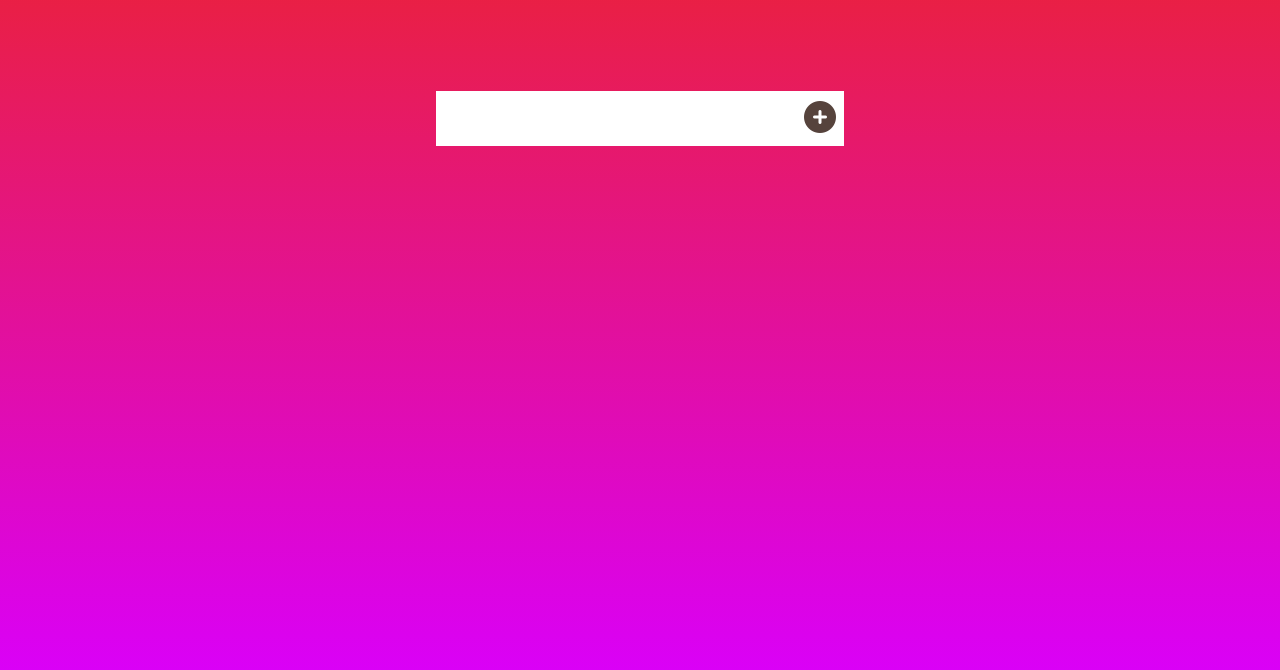
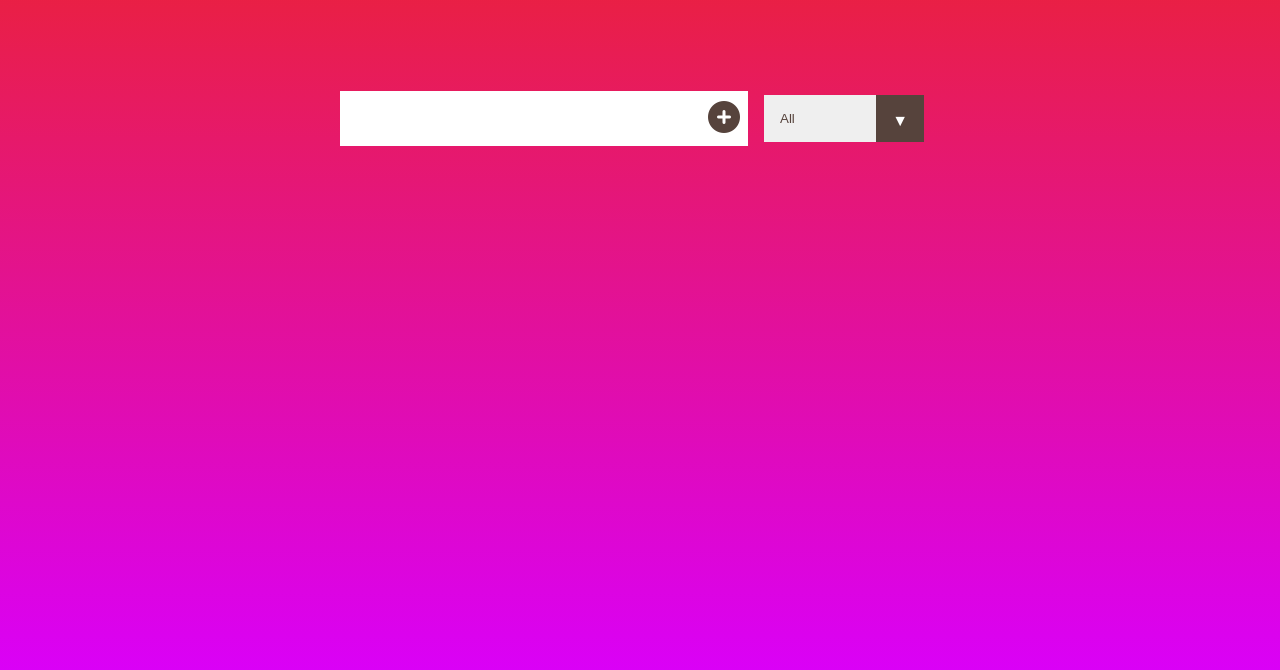
Before and after one commit to DomenicGTH/todo-list, a plain HTML site: page index.html in a window 1280 px wide. Shown: the part 122-792 px from the top of the page. Drawn offline with Linux system fonts and the light colour scheme.

Commit message:
added & styled option element, not functional

```diff
--- a/index.html
+++ b/index.html
@@ -28,6 +28,15 @@
       <button class="todobtn" type="submit">
         <i class="fa-solid fa-circle-plus"></i>
       </button>
+      <div class="selected">
+        <select name="todolist" class="todo-select">
+          <!-- creates a dropdown menu> -->
+          <option value="all">All</option>
+          <!-- shift + option + down arrow copies line -->
+          <option value="completed">Completed</option>
+          <option value="uncompleted">Uncompleted</option>
+        </select>
+      </div>
     </form>
     <div class="container">
       <ul class="list"></ul>
--- a/style.css
+++ b/style.css
@@ -28,12 +28,12 @@ form input, form button {
 
 form button {
     cursor: pointer; /* link indicator */
-    transition: all 0.3 ease;
+    transition: all 0.3s ease;
     color: #56433c;
 }
 
 form button:hover {
-    color: rgb(72, 3, 3) /* changes color on hover */
+    color: rgb(168, 168, 168) /* changes color on hover */
 }
 .todo {
     background-color: white;
@@ -112,3 +112,43 @@ form button:hover {
     transform: translateY(8rem) rotateZ(20deg);
     opacity: 0; /* repostions element on the Y axis by 8rem and rotates by 20 deg */
 }
+
+select {
+    -webkit-appearance: none;
+    -moz-appearance: none;
+    appearance: none;
+    outline: none;
+    box-shadow: none;
+    border: none;
+    /* removes all default styling of the select element */
+}
+
+.selected {
+    margin: 1rem;
+    position: relative;
+    overflow: hidden;
+}
+
+select {
+    width: 10rem;
+    color: #56433c;
+    cursor: pointer;
+    padding: 1rem;
+}
+
+.selected::after {
+    content: "\25BC";
+    /* this adds the arrow back from removing all default properties */
+    position: absolute;
+    background: #56433c;
+    color: white;
+    top: 0;
+    right: 0;
+    padding: 1rem;
+    pointer-events: none;
+    transition: all 0.3s ease;
+}
+
+.selected:hover::after {
+    background-color: rgb(168, 168, 168)
+}
```
